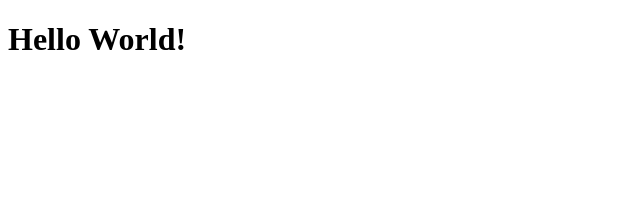
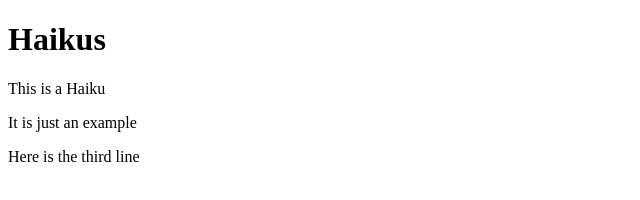
Before and after one commit to zwhahn/fivesevenfive, a plain HTML site: page index.html in a window 1280 px wide. Shown: the whole page, without its empty margins (0-640 px from the left). Drawn offline with Linux system fonts and the light colour scheme.

Commit message:
Add example Haiku

```diff
--- a/index.html
+++ b/index.html
@@ -6,6 +6,10 @@
     </head>
 
     <body>
-        <h1>Hello World!</h1>
+        <h1>Haikus</h1>
+
+        <p> This is a Haiku</p>
+        <p> It is just an example</p>
+        <p> Here is the third line</p>
     </body>
 </html>
```
